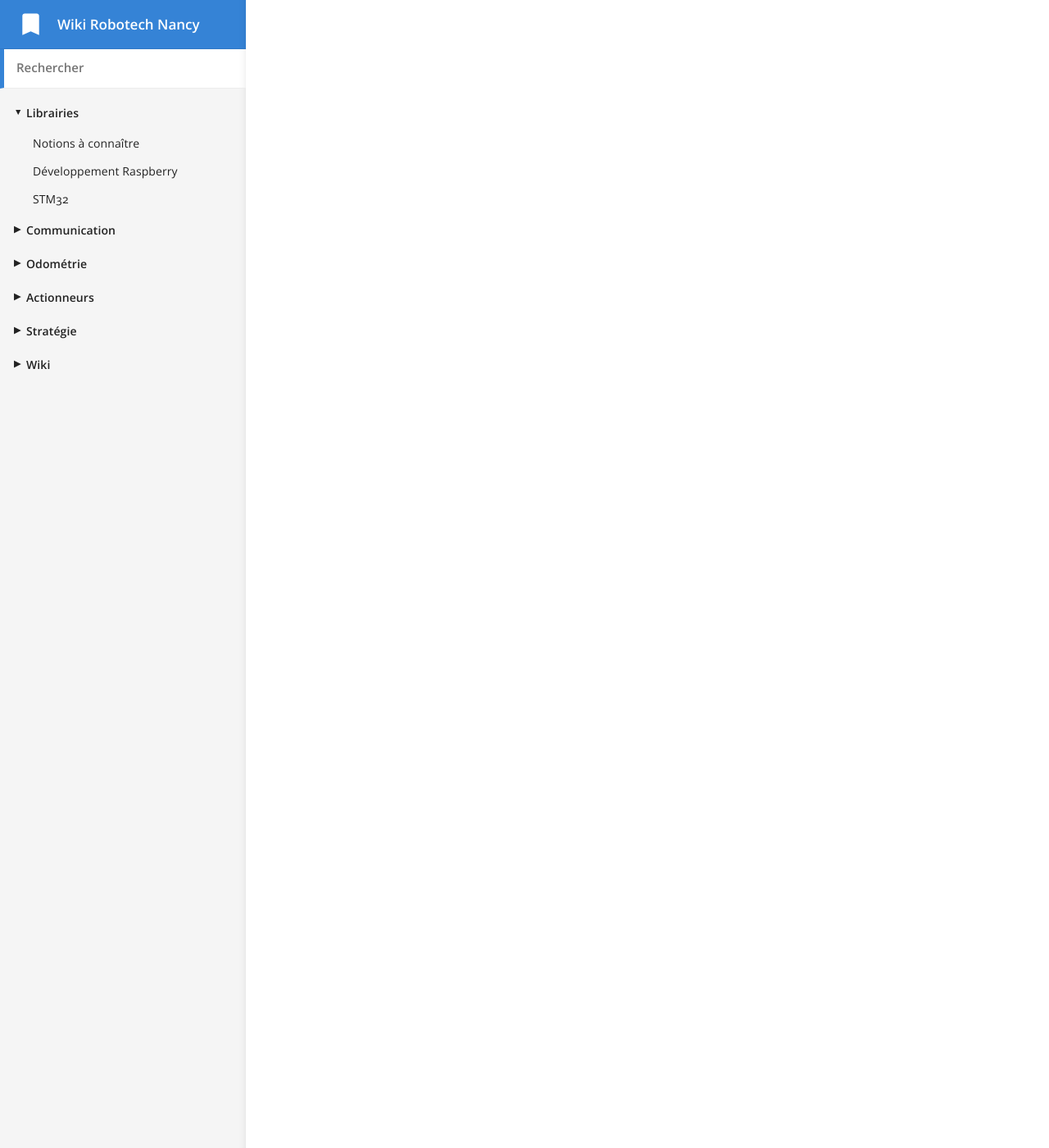
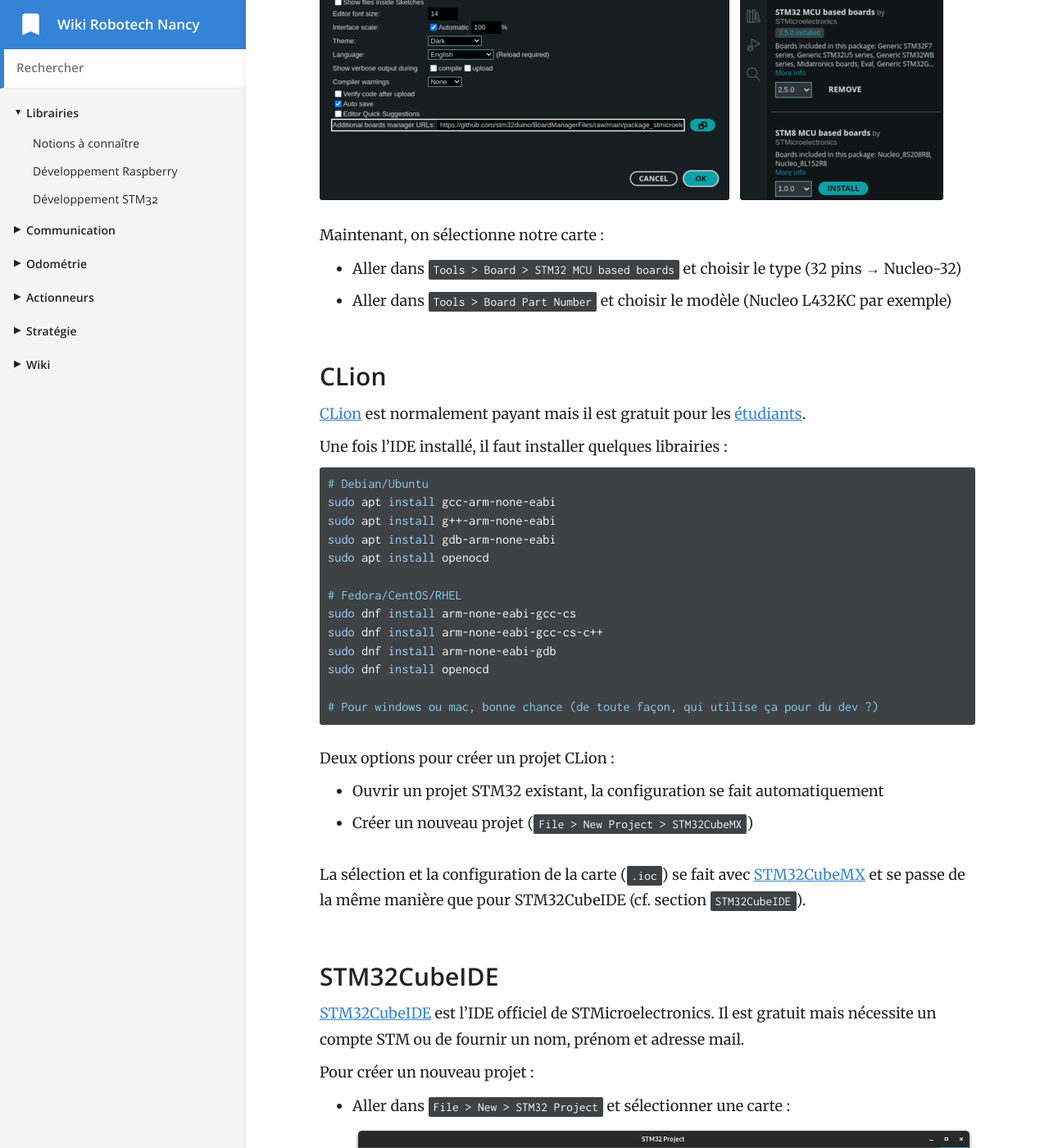
Before and after one commit to RobotechNancy/robotechnancy.github.io, a Jekyll site: the page built from _docs/librairies/stm32.md, in a window 1280 px wide and 1400 px high, scrolled down 1045 px. Shown: the whole window at 82% size. Built offline with Jekyll 4.4.1, drawn with Linux system fonts in a browser that asks for light colours; some of the changed text lies outside the part shown.

Commit message:
Ajout section dev STM

````diff
--- a/_docs/librairies/stm32.md
+++ b/_docs/librairies/stm32.md
@@ -1,6 +1,80 @@
 ---
-title: STM32
+title: Développement STM32
 order: 3
 category: Librairies
 category_order: 1
 ---
+
+Quelques options sont disponibles pour développer sur des microcontrôleurs STM32 :
+- [CLion](https://www.jetbrains.com/clion/) : IDE développé par JetBrains
+- [Arduino IDE](https://www.arduino.cc/en/Main/Software) : IDE développé par Arduino
+- [STM32CubeIDE](https://www.st.com/en/development-tools/stm32cubeide.html) : IDE développé par STMicroelectronics
+
+Bien que CubeIDE offre une expérience clé en main (compilation, téléversement, debug) :
+- CLion est plus personnalisable et plus performant
+- Arduino IDE est plus simple d'utilisation et contient de nombreuses librairies
+
+{:.warning}
+> **Attention :** Les librairies Arduino offrent une grande abstraction mais peuvent freiner l'apprentissage de la programmation embarquée
+(protocoles de communication, gestion de la mémoire, etc.)
+
+### Arduino IDE
+
+L'IDE Arduino est gratuit est téléchargeable [ici](https://www.arduino.cc/en/software) pour toutes les plateformes.
+Ce tutoriel s'appuie sur la V2 du logiciel mais les étapes sont identiques à la V1.
+
+D'abord, il faut installer le Boards Manager STM32 :
+- Aller dans `File > Preferences` et spécifiez [ce lien](https://github.com/stm32duino/BoardManagerFiles/raw/main/package_stmicroelectronics_index.json) (Image 1)
+- Aller dans `Tools > Board > Boards Manager` et installez`STM32 MCU based boards` (Image 2)
+
+![Ajout Boards Manager](/images/IDEs/AIDE BM1.png){:.inline-img}
+![Installation Boards Manager STM32](/images/IDEs/AIDE%20BM2.png){:.inline-img}
+
+Maintenant, on sélectionne notre carte :
+- Aller dans `Tools > Board > STM32 MCU based boards` et choisir le type (32 pins → Nucleo-32)
+- Aller dans `Tools > Board Part Number` et choisir le modèle (Nucleo L432KC par exemple)
+
+### CLion
+
+[CLion](https://www.jetbrains.com/clion/download/) est normalement payant mais il est gratuit pour les [étudiants](https://www.jetbrains.com/shop/eform/students).
+
+Une fois l'IDE installé, il faut installer quelques librairies :
+```bash
+# Debian/Ubuntu
+sudo apt install gcc-arm-none-eabi
+sudo apt install g++-arm-none-eabi
+sudo apt install gdb-arm-none-eabi
+sudo apt install openocd
+
+# Fedora/CentOS/RHEL
+sudo dnf install arm-none-eabi-gcc-cs
+sudo dnf install arm-none-eabi-gcc-cs-c++
+sudo dnf install arm-none-eabi-gdb
+sudo dnf install openocd
+
+# Pour windows ou mac, bonne chance (de toute façon, qui utilise ça pour du dev ?)
+```
+
+Deux options pour créer un projet CLion :
+- Ouvrir un projet STM32 existant, la configuration se fait automatiquement
+- Créer un nouveau projet (`File > New Project > STM32CubeMX`)
+
+La sélection et la configuration de la carte (`.ioc`) se fait avec [STM32CubeMX](https://www.st.com/en/development-tools/stm32cubemx.html) et se passe de la même manière que pour STM32CubeIDE (cf. section `STM32CubeIDE`).
+
+### STM32CubeIDE
+
+[STM32CubeIDE](https://www.st.com/en/development-tools/stm32cubeide.html) est l'IDE officiel de STMicroelectronics.
+Il est gratuit mais nécessite un compte STM ou de fournir un nom, prénom et adresse mail.
+
+Pour créer un nouveau projet :
+
+- Aller dans `File > New > STM32 Project` et sélectionner une carte :
+![Création d'un nouveau projet](/images/IDEs/CubeIDE%20BS.png)
+- Ecrire le nom du projet puis `Finish`
+
+Il est aussi possible d'ouvrir un projet existant :
+- Aller dans `File > Open Projects from File System...`
+- Sélectionner le dossier du projet puis `Finish`
+
+Avec CubeIDE, la confuguration de la carte est directement intégrée dans l'IDE, mais passe quand même par [STM32CubeMX](https://www.st.com/en/development-tools/stm32cubemx.html) :
+![Configuration de la carte](/images/IDEs/CubeMX.png)
````
Also changed, not shown: images/IDEs/AIDE BM1.png (added), images/IDEs/AIDE BM2.png (added), images/IDEs/CubeIDE BS.png (added), images/IDEs/CubeIDE.png (added), images/IDEs/CubeMX.png (added).
